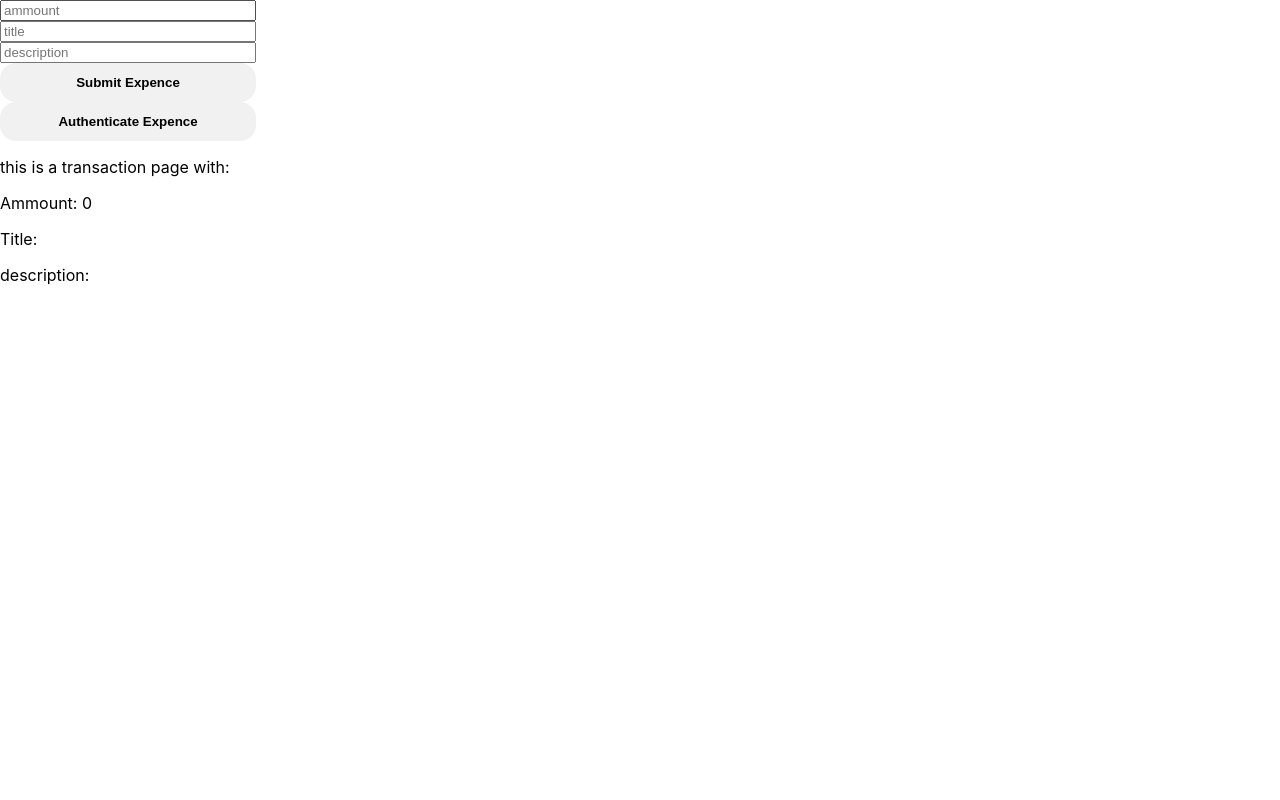
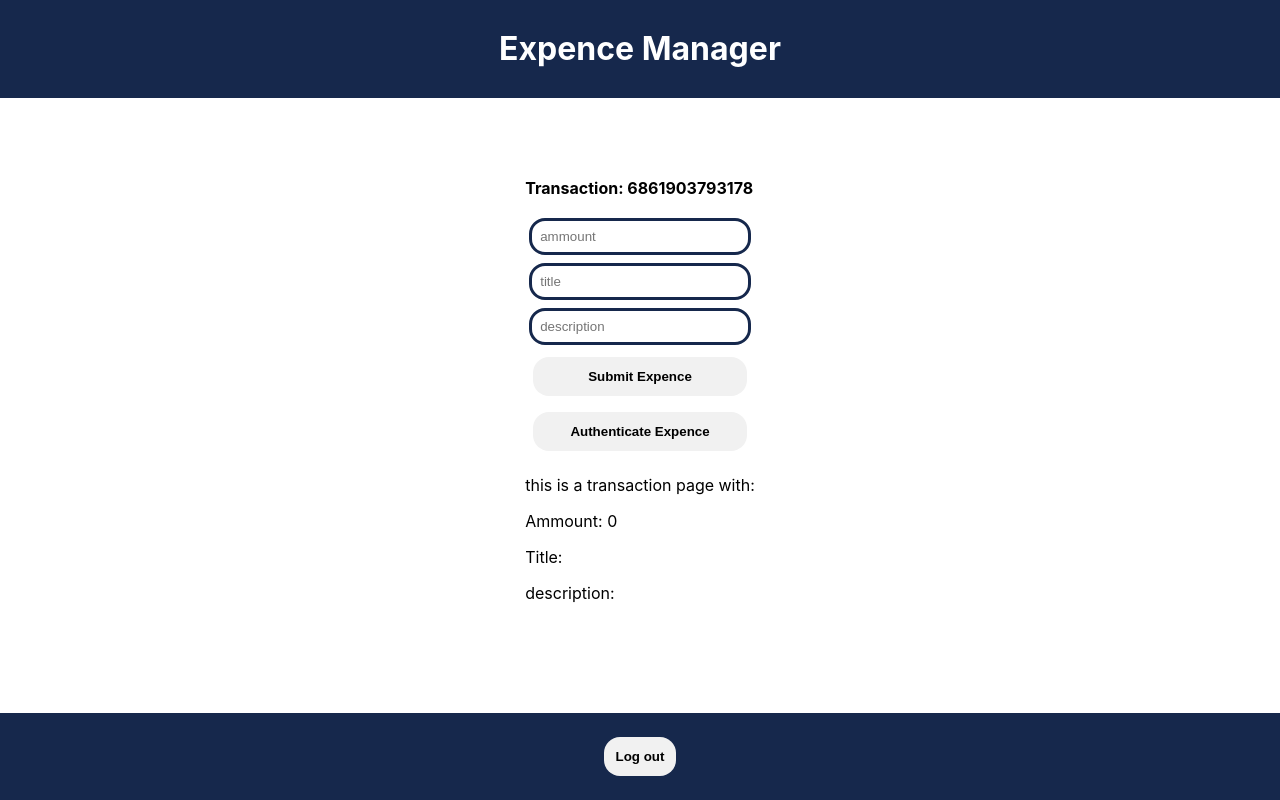
Before and after one commit to williamaredal/expense-manager, a React (Create React App) app: page /transaction in a window 1280 px wide. Built offline with nearby package versions, Linux system fonts and the light colour scheme.

Commit message:
Filling out views and components (history,form)

```diff
--- a/src/App.js
+++ b/src/App.js
@@ -3,9 +3,9 @@ import { BrowserRouter, Route, Switch, useHistory } from 'react-router-dom';
 import Dashboard from './app/views/dashboard';
 import Register from './app/views/register';
 import Login from './app/views/login';
-import TransactionHistory from './app/components/transactionHistory';
+import Transactions from './app/views/transactions';
 import TransactionAuth from './app/components/transactionAuth';
-import Transaction from './app/components/transaction';
+import Transaction from './app/views/transaction';
 import  './index.css'
 
 import "tailwindcss/tailwind.css";
@@ -26,7 +26,7 @@ class App extends React.Component {
             <Route exact path="/login" component={Login}/>
             <Route exact path="/transaction" component={Transaction}/>
             <Route exact path="/transactionAuthentication" component={TransactionAuth}/>
-            <Route exact path="/transactionHistory" component={TransactionHistory}/>
+            <Route exact path="/transactionHistory" component={Transactions}/>
           </Switch>
         </BrowserRouter>
 
--- a/src/app/components/transaction.js
+++ /dev/null
@@ -1,66 +0,0 @@
-import React, { useState } from 'react';
-import store from '../store';
-
-export default function Transaction (props) {
-    const [transactionDetails, updateTransaction] = useState({
-        ammount : 0,
-        transactionTitle : '',
-        transactionDescription : '',
-    });
-
-    function updateFormVars (key, value) {
-        updateTransaction({
-            ...transactionDetails,
-            [key] : value
-        })
-    }
-
-    function submitExpence () {
-        store.dispatch({
-            type : 'expences/addTransaction',
-            payload : {
-                ammount : transactionDetails.ammount,
-                title : transactionDetails.transactionTitle,
-                description : transactionDetails.transactionDescription,
-                authenticated : false,
-            }
-        })
-    }
-
-    function authenticateExpence () {
-        store.dispatch({
-            type : 'expences/addTransaction',
-            payload : {
-                ammount : transactionDetails.ammount,
-                title : transactionDetails.transactionTitle,
-                description : transactionDetails.transactionDescription,
-                authenticated : true,
-            }
-        })
-    }
-
-    return (
-        <div>
-            <div className="form">
-                <input placeholder="ammount" name="ammount" onChange={(e) => {updateFormVars(e.target.name, Number(e.target.value))}}/>
-                <input placeholder="title" name="transactionTitle" onChange={(e) => {updateFormVars(e.target.name, e.target.value)}}/>
-                <input placeholder="description" name="transactionDescription" onChange={(e) => {updateFormVars(e.target.name, e.target.value)}}/>
-                <button className="button" onClick={() => submitExpence()}>Submit Expence</button>
-                <button className="button" onClick={() => authenticateExpence()}>Authenticate Expence</button>
-
-            </div>
-            <p>
-                this is a transaction page with:
-            </p>
-            <p>
-                Ammount: {transactionDetails.ammount}
-            </p>
-            <p>
-                Title: {transactionDetails.transactionTitle}
-            </p>
-            <p>
-                description: {transactionDetails.transactionDescription}
-            </p>
-        </div>
-    )
-}
--- /dev/null
+++ b/src/app/components/transactionForm.js
@@ -0,0 +1,74 @@
+import React, { useState } from 'react';
+import store from '../store';
+
+export default function TransactionForm (props) {
+    const [transactionDetails, updateTransaction] = useState({
+        transactionNumber : props.transactionNumber ? props.transactionNumber : Math.floor(Math.random()*10000000000000), // switch to uuid4
+        parentAccount : 'Parent Account', // passed through props
+        ammount : 0,
+        transactionTitle : '',
+        transactionDescription : '',
+    });
+
+    function updateFormVars (key, value) {
+        updateTransaction({
+            ...transactionDetails,
+            [key] : value
+        })
+    }
+
+    function submitExpence () {
+        // check if transactionNumber with transactionAccount already is in store, if so replace it to prevent duplicates
+        store.dispatch({
+            type : 'expences/addTransaction',
+            payload : {
+                transactionNumber : transactionDetails.transactionNumber,
+                parentAccount : transactionDetails.parentAccount,
+                ammount : transactionDetails.ammount,
+                title : transactionDetails.transactionTitle,
+                description : transactionDetails.transactionDescription,
+                authenticated : false,
+            }
+        });
+
+        // redirect to dashboard
+    }
+
+    function authenticateExpence () {
+        // check if transactionNumber with transactionAccount already is in store, if so replace it to prevent duplicates
+        store.dispatch({
+            type : 'expences/authTransaction',
+            payload : {
+                transactionNumber : transactionDetails.transactionNumber,
+                parentAccount : transactionDetails.parentAccount,
+                ammount : transactionDetails.ammount,
+                title : transactionDetails.transactionTitle,
+                description : transactionDetails.transactionDescription,
+                authenticated : true,
+            }
+        });
+
+        // redirect to dashboard
+    }
+
+    return (
+        <div className="transactionFormCard">
+            <div className="transactionForm">
+
+                <p><b>Transaction: {transactionDetails.transactionNumber}</b></p>
+                <input className="formInput" placeholder="ammount" name="ammount" onChange={(e) => {updateFormVars(e.target.name, Number(e.target.value))}}/>
+                <input className="formInput" placeholder="title" name="transactionTitle" onChange={(e) => {updateFormVars(e.target.name, e.target.value)}}/>
+                <input className="formInput" placeholder="description" name="transactionDescription" onChange={(e) => {updateFormVars(e.target.name, e.target.value)}}/>
+                <button className="button" onClick={() => submitExpence()}>Submit Expence</button>
+                <button className="button" onClick={() => authenticateExpence()}>Authenticate Expence</button>
+
+                <div>
+                    <p>this is a transaction page with:</p>
+                    <p>Ammount: {transactionDetails.ammount}</p>
+                    <p>Title: {transactionDetails.transactionTitle}</p>
+                    <p>description: {transactionDetails.transactionDescription}</p>
+                </div>
+            </div>
+        </div>
+    )
+}
--- a/src/app/views/homepage.css
+++ b/src/app/views/homepage.css
@@ -23,15 +23,3 @@
 .balanceCard:hover {
     box-shadow: 0 0 2px black;
 }
-
-.transactionCard {
-    border-radius: 1rem;
-    padding: 0.25rem;
-    margin-bottom: 0.25rem;
-    width: 70%;
-    border-style: solid;
-    border-width: thin;
-    border-color: black;
-    display: flex;
-    justify-content: space-evenly;
-}
--- /dev/null
+++ b/src/app/views/transaction.css
@@ -0,0 +1,26 @@
+.mainView {
+    display: flex;
+    flex-direction: column;
+    min-height: 100vh;
+}
+
+.transactionFormCard {
+    display: flex;
+    justify-content: center;
+    margin: 2rem;
+}
+
+.transactionForm {
+    display: flex;
+    flex-direction: column;
+    margin: 2rem;
+}
+
+.formInput {
+    border-radius:1rem;
+    padding: 0.5rem;
+    margin: 0.25rem;
+    border-style: solid;
+    border-width: medium;
+    border-color: #16284C;
+}
--- /dev/null
+++ b/src/app/views/transaction.js
@@ -0,0 +1,21 @@
+import React, { useState } from 'react';
+import Header from '../components/header';
+import Footer from '../components/footer';
+import TransactionForm from '../components/transactionForm';
+import './transaction.css'
+
+
+export default function Transaction (props) {
+
+
+    return (
+        <div className="mainView">
+            <Header />
+
+            <TransactionForm />
+
+            <Footer />
+
+        </div>
+    )
+}
--- /dev/null
+++ b/src/app/views/transactions.css
@@ -0,0 +1,35 @@
+.mainView {
+    display: flex;
+    flex-direction: column;
+    min-height: 100vh;
+}
+
+.transactionHistoryCard {
+    display: flex;
+    justify-content: center;
+    margin: 2rem;
+}
+
+.transactionCard {
+    border-radius: 1rem;
+    width: 100%;
+    border-style: solid;
+    border-width: thin;
+    border-color: black;
+    display: flex;
+    justify-content: space-evenly;
+}
+
+.transactionCard:hover {
+    box-shadow: 0 0 2px black;
+}
+
+.transactionsOverview {
+    border-radius: 0.5rem;
+    width: 60%;
+    border-style: solid;
+    border-width: thin;
+    border-color: black;
+    display: flex;
+    justify-content: space-between;
+}
--- /dev/null
+++ b/src/app/views/transactions.js
@@ -0,0 +1,47 @@
+import React, { useState } from 'react';
+import { connect } from 'react-redux';
+import store from '../store';
+import Header from '../components/header';
+import Footer from '../components/footer';
+import TransactionHistory from '../components/transactionHistory';
+import './transactions.css';
+
+
+const mapStateToProps = (state) => {
+    return {
+        currentState : state,
+    }
+}
+
+
+function Transactions (props) {
+    const [transactionHistory, updateHistory] = useState([
+        ...props.currentState.transactions
+    ]);
+
+    store.subscribe( () => {
+        updateHistory(
+            props.currentState.transactions
+        )
+    })
+
+    return (
+        <div className="mainView">
+
+            <Header />
+
+            <div className="transactionsOverview">
+                    here is the Card displaying relevant info such as accountNumber, dueBalance, etc
+            </div>
+
+            <div className="transactionHistoryCard">
+                <TransactionHistory transactionHistory={transactionHistory} />
+            </div>
+
+            <Footer />
+
+        </div>
+    )
+}
+
+export default connect(mapStateToProps)(Transactions);
--- a/src/index.css
+++ b/src/index.css
@@ -29,14 +29,15 @@ body {
   display: flex;
   background-color: #16284C;
   color: white;
-  padding-top: 1.5rem;
-  padding-bottom: 1.5rem;
+  padding-top: 1rem;
+  padding-bottom: 1rem;
 }
 
 .button {
   border-radius: 1rem;
   border: none;
   padding: 0.75rem;
+  margin: 0.5rem;
   background-color: #f1f1f1;
   font-weight: bolder;
 }
```
Also changed, not shown: src/app/components/transactionHistory.js (+17 -24 lines), src/app/store.js (+28 -7 lines).
